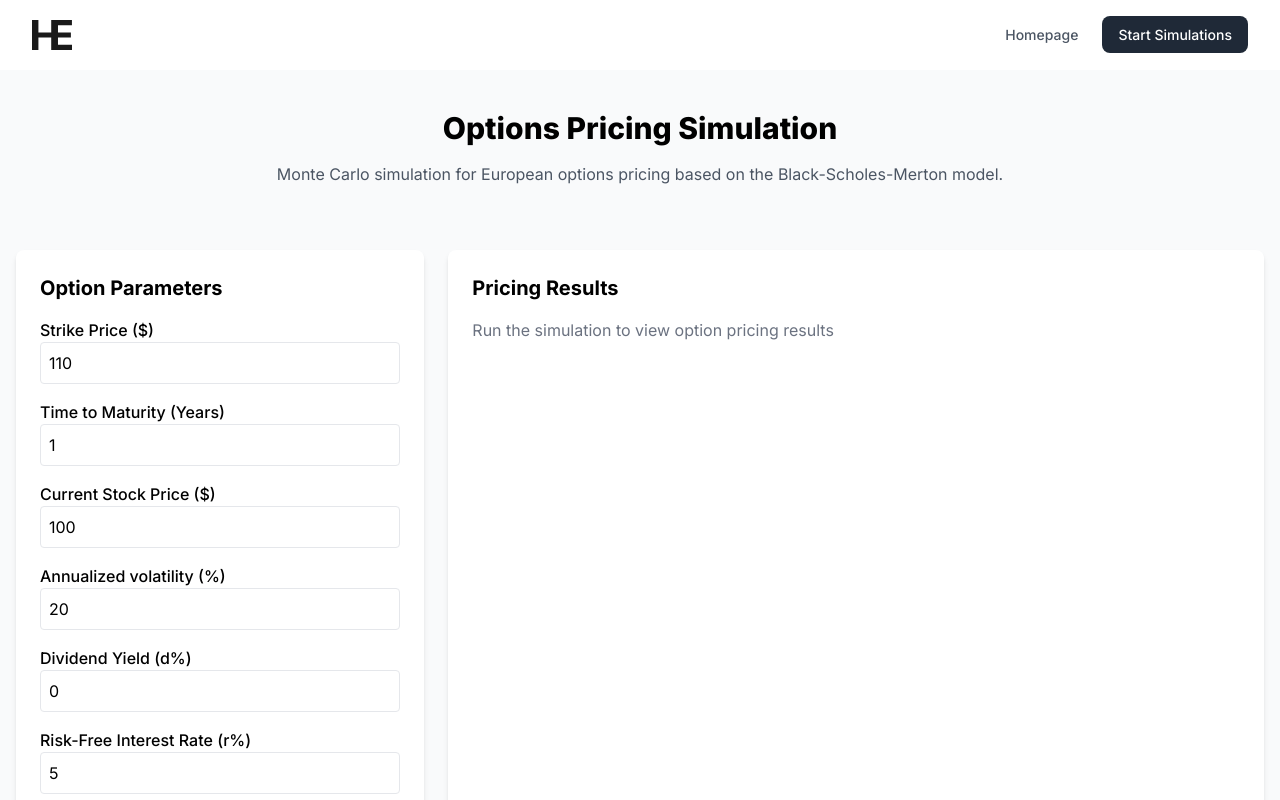
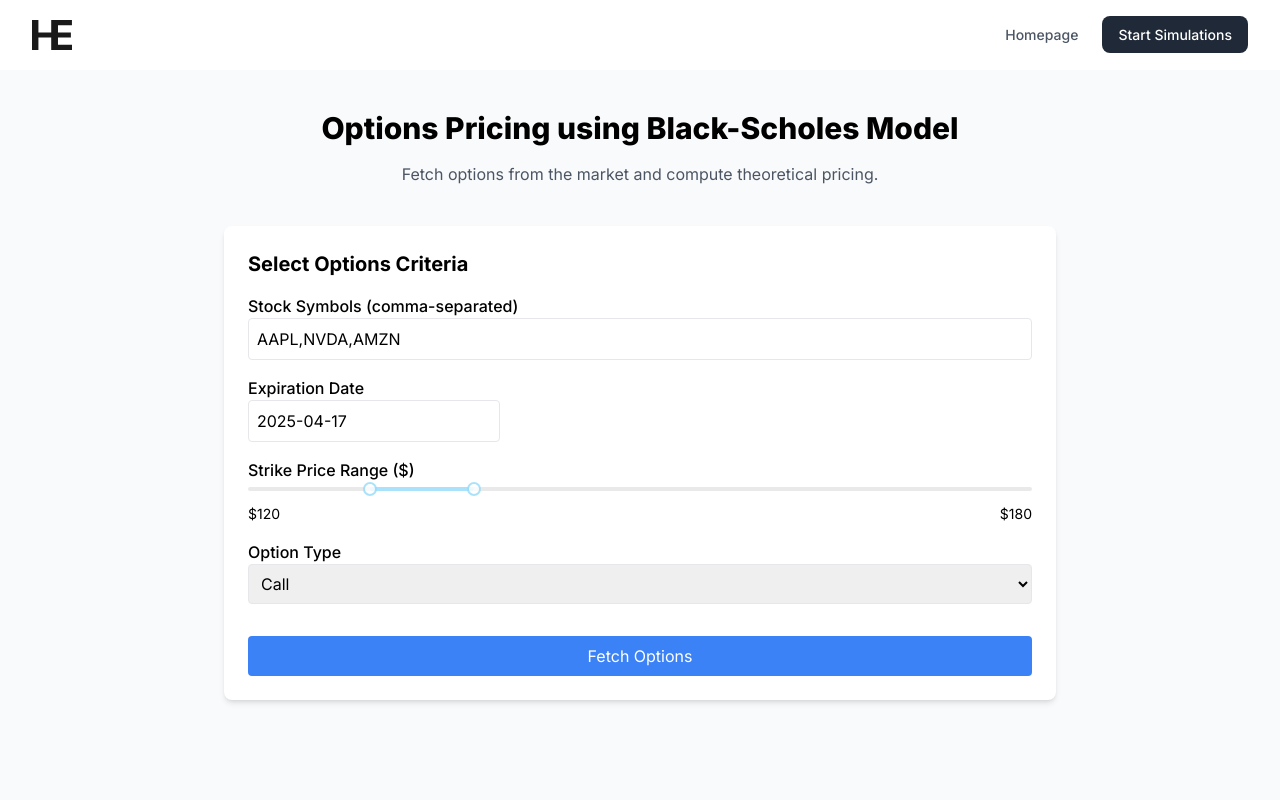
Before and after one commit to hassanelq/Options-pricing, a Next.js app in the folder client/: page /start/black-scholes in a window 1280 px wide. Shown: the top 800 px of the page. Built offline with nearby package versions, Linux system fonts and the light colour scheme.

Commit message:
Add API for fetching options data with validation and filtering

```diff
--- /dev/null
+++ b/client/app/api/fetchOptions.js
@@ -0,0 +1,93 @@
+import axios from "axios";
+
+export default async function handler(req, res) {
+  if (req.method !== "POST") {
+    return res.status(405).json({ error: "Method Not Allowed" });
+  }
+
+  try {
+    const {
+      symbols,
+      expiration,
+      minStrike,
+      maxStrike,
+      optionType,
+      totalResults,
+    } = req.body;
+
+    if (!symbols || !expiration || !minStrike || !maxStrike || !optionType) {
+      return res.status(400).json({ error: "Missing required parameters" });
+    }
+
+    const formattedSymbols = symbols.split(",").map((s) => s.trim());
+    let allOptions = [];
+
+    for (const symbol of formattedSymbols) {
+      const url = `https://query2.finance.yahoo.com/v7/finance/options/${symbol}`;
+      const response = await axios.get(url);
+
+      if (!response.data.optionChain || !response.data.optionChain.result[0]) {
+        continue;
+      }
+
+      const stockPrice =
+        response.data.optionChain.result[0].quote.regularMarketPrice;
+      const availableExpirations =
+        response.data.optionChain.result[0].expirationDates;
+
+      // Convert expiration to timestamp & check if available
+      const expirationTimestamp = Math.floor(
+        new Date(expiration).getTime() / 1000
+      );
+      if (!availableExpirations.includes(expirationTimestamp)) {
+        continue;
+      }
+
+      // Get options for the selected expiration date
+      const optionData = response.data.optionChain.result[0].options.find(
+        (opt) => opt.expirationDate === expirationTimestamp
+      );
+
+      if (!optionData) continue;
+
+      let options = optionType === "call" ? optionData.calls : optionData.puts;
+
+      // Filter by strike price range
+      options = options.filter(
+        (opt) => opt.strike >= minStrike && opt.strike <= maxStrike
+      );
+
+      // Sort by highest open interest & volume (best liquidity)
+      options.sort((a, b) => (b.openInterest || 0) - (a.openInterest || 0));
+
+      // Pick top results
+      const selectedOptions = options.slice(0, totalResults || 10);
+
+      // Format response
+      selectedOptions.forEach((opt) => {
+        allOptions.push({
+          symbol,
+          stock_price: stockPrice,
+          expiration,
+          strike_price: opt.strike,
+          option_type: optionType,
+          market_price: opt.lastPrice || 0,
+          implied_volatility: opt.impliedVolatility || 0,
+          open_interest: opt.openInterest || 0,
+          volume: opt.volume || 0,
+        });
+      });
+    }
+
+    if (allOptions.length === 0) {
+      return res
+        .status(404)
+        .json({ error: "No options found matching criteria" });
+    }
+
+    return res.status(200).json(allOptions);
+  } catch (error) {
+    console.error("Error fetching options:", error);
+    return res.status(500).json({ error: "Failed to fetch option data" });
+  }
+}
--- a/client/app/start/black-scholes/page.jsx
+++ b/client/app/start/black-scholes/page.jsx
@@ -1,129 +1,243 @@
 "use client";
 
-import React, { useState, useCallback } from "react";
+import React, { useState } from "react";
+import axios from "axios";
 import LoadingDots from "../../Components/ui/LoadingDots";
+import DatePicker from "react-datepicker";
+import "react-datepicker/dist/react-datepicker.css";
+import Slider from "rc-slider";
+import "rc-slider/assets/index.css";
 
-const BlackSholesPage = () => {
+const BlackScholesPage = () => {
+  // Initial input states
   const [inputs, setInputs] = useState({
-    strikePrice: 110,
-    timeToMaturity: 1,
+    symbols: "AAPL,NVDA,AMZN", // Multiple stock symbols
+    expiration: new Date("2025-04-17"), // Expiration date picker
+    minStrike: 120,
+    maxStrike: 180,
+    optionType: "call",
+    totalResults: 10, // Max results
+  });
 
-    stockPrice: 100,
-    volatility: 20,
-    dividendYield: 0,
-
-    riskFreeRate: 5,
-  });
-  const [results, setResults] = useState(null);
+  const [optionsList, setOptionsList] = useState(null);
+  const [selectedOption, setSelectedOption] = useState(null);
+  const [pricingResult, setPricingResult] = useState(null);
   const [isLoading, setIsLoading] = useState(false);
 
-  const inputLabels = {
-    strikePrice: "Strike Price ($)",
-    timeToMaturity: "Time to Maturity (Years)",
+  const fetchOptions = async () => {
+    setIsLoading(true);
+    try {
+      const response = await axios.post("/api/fetchOptions", {
+        symbols: inputs.symbols, // "AAPL,NVDA,AMZN"
+        expiration: inputs.expiration.toISOString().split("T")[0], // YYYY-MM-DD
+        minStrike: inputs.minStrike,
+        maxStrike: inputs.maxStrike,
+        optionType: inputs.optionType,
+        totalResults: inputs.totalResults,
+      });
 
-    stockPrice: "Current Stock Price ($)",
-    volatility: "Annualized volatility (%)",
-    dividendYield: "Dividend Yield (d%)",
-
-    riskFreeRate: "Risk-Free Interest Rate (r%)",
+      setOptionsList(response.data);
+      setSelectedOption(null);
+      setPricingResult(null);
+    } catch (error) {
+      console.error("Error fetching options:", error);
+      setOptionsList([]);
+    }
+    setIsLoading(false);
   };
 
-  const runSimulation = useCallback(() => {
+  // Fetch available options from API
+  // const fetchOptions = async () => {
+  //   setIsLoading(true);
+  //   try {
+  //     const response = await axios.post("http://127.0.0.1:8000/options-data", {
+  //       symbols: inputs.symbols.split(",").map((s) => s.trim()), // Convert CSV to list
+  //       expiration: inputs.expiration.toISOString().split("T")[0], // Format to YYYY-MM-DD
+  //       min_strike: parseFloat(inputs.minStrike),
+  //       max_strike: parseFloat(inputs.maxStrike),
+  //       option_type: inputs.optionType.toLowerCase(),
+  //       total_results: parseInt(inputs.totalResults),
+  //     });
+
+  //     setOptionsList(response.data);
+  //     setSelectedOption(null);
+  //     setPricingResult(null);
+  //   } catch (error) {
+  //     console.error("Error fetching options:", error);
+  //     setOptionsList([]);
+  //   }
+  //   setIsLoading(false);
+  // };
+
+  // Price selected option using Black-Scholes
+  const priceOption = async (option) => {
     setIsLoading(true);
-    setTimeout(() => {
-      const simulationResults = monteCarloOptions(inputs);
-      setResults(simulationResults);
+    try {
+      const response = await axios.post(
+        "http://127.0.0.1:8000/black-scholes-pricing",
+        {
+          stock_price: option.stock_price,
+          strike_price: option.strike_price,
+          expiration: option.expiration,
+          risk_free_rate: 0.02, // Default risk-free rate
+          implied_volatility: option.implied_volatility,
+          option_type: option.option_type,
+          market_price: option.market_price,
+        }
+      );
+      setPricingResult(response.data);
+    } catch (error) {
+      console.error("Error pricing option:", error);
+    }
     setIsLoading(false);
-    }, 1000);
-  }, [inputs]);
+  };
 
   return (
     <div className="min-h-screen px-4 py-10 flex flex-col gap-10 bg-gray-50">
       {/* Page Header */}
       <div className="text-center max-w-4xl mx-auto">
         <h1 className="text-3xl font-extrabold mb-4">
-          Options Pricing Simulation
+          Options Pricing using Black-Scholes Model
         </h1>
-
-        <div className="space-y-4 mb-6">
         <p className="text-gray-600">
-            Monte Carlo simulation for European options pricing based on the
-            Black-Scholes-Merton model.
+          Fetch options from the market and compute theoretical pricing.
         </p>
       </div>
-      </div>
-      {/* Simulation Interface */}
-      <div className="flex flex-col md:flex-row gap-6">
+
       {/* Inputs Section */}
-        <div className="md:w-1/3 bg-white p-6 rounded-lg shadow-md">
-          <h3 className="text-xl font-bold mb-4">Option Parameters</h3>
-          {Object.entries(inputLabels).map(([key, label]) => (
-            <div key={key} className="mb-4">
-              <label className="block font-medium">{label}</label>
+      <div className="md:w-2/3 bg-white p-6 rounded-lg shadow-md mx-auto">
+        <h3 className="text-xl font-bold mb-4">Select Options Criteria</h3>
+
+        {/* Symbols Input */}
+        <div className="mb-4">
+          <label className="block font-medium">
+            Stock Symbols (comma-separated)
+          </label>
           <input
-                type="number"
-                value={inputs[key] || 0}
+            type="text"
+            value={inputs.symbols}
             onChange={(e) =>
-                  setInputs((prev) => ({
-                    ...prev,
-                    [key]: parseFloat(e.target.value) || 0,
-                  }))
+              setInputs((prev) => ({ ...prev, symbols: e.target.value }))
             }
             className="border p-2 rounded w-full"
           />
         </div>
-          ))}
+
+        {/* Expiration Date Picker */}
+        <div className="mb-4">
+          <label className="block font-medium">Expiration Date</label>
+          <DatePicker
+            selected={inputs.expiration}
+            onChange={(date) =>
+              setInputs((prev) => ({ ...prev, expiration: date }))
+            }
+            className="border p-2 rounded w-full"
+            dateFormat="yyyy-MM-dd"
+          />
+        </div>
+
+        {/* Strike Price Range Slider */}
+        <div className="mb-4">
+          <label className="block font-medium">Strike Price Range ($)</label>
+          <Slider
+            range
+            min={50}
+            max={500}
+            value={[inputs.minStrike, inputs.maxStrike]}
+            onChange={(values) =>
+              setInputs((prev) => ({
+                ...prev,
+                minStrike: values[0],
+                maxStrike: values[1],
+              }))
+            }
+          />
+          <div className="flex justify-between text-sm mt-2">
+            <span>${inputs.minStrike}</span>
+            <span>${inputs.maxStrike}</span>
+          </div>
+        </div>
+
+        {/* Option Type */}
+        <div className="mb-4">
+          <label className="block font-medium">Option Type</label>
+          <select
+            value={inputs.optionType}
+            onChange={(e) =>
+              setInputs((prev) => ({ ...prev, optionType: e.target.value }))
+            }
+            className="border p-2 rounded w-full"
+          >
+            <option value="call">Call</option>
+            <option value="put">Put</option>
+          </select>
+        </div>
+
+        {/* Fetch Button */}
         <button
-            onClick={runSimulation}
+          onClick={fetchOptions}
           disabled={isLoading}
           className="w-full py-2 mt-4 bg-blue-500 text-white rounded hover:bg-blue-600 transition"
         >
-            {isLoading ? <LoadingDots color="white" /> : "Price Option"}
+          {isLoading ? <LoadingDots color="white" /> : "Fetch Options"}
         </button>
       </div>
 
-        {/* Results Section */}
-        <div className="md:w-2/3 bg-white p-6 rounded-lg shadow-md">
-          <h3 className="text-xl font-bold mb-4">Pricing Results</h3>
-          {isLoading ? (
-            <div className="flex justify-center items-center h-64">
-              <LoadingDots color="#3498db" />
-            </div>
-          ) : results ? (
-            <>
-              <div className="mb-8">
-                <h4 className="text-lg font-semibold mb-4">Option Valuation</h4>
-                <div className="grid grid-cols-2 md:grid-cols-3 gap-4">
-                  <div className="bg-blue-50 p-4 rounded-lg">
-                    <p className="text-sm text-gray-600">Call Option Price</p>
-                    <p className="text-2xl font-bold">
-                      ${results?.callPrice?.toFixed(2) || "N/A"}
+      {/* Options List */}
+      {/* Options List */}
+      {optionsList && (
+        <div className="md:w-3/4 bg-white p-6 rounded-lg shadow-md mx-auto">
+          <h3 className="text-xl font-bold mb-4">Available Options</h3>
+          {optionsList.length === 0 ? (
+            <p className="text-gray-500">
+              No options found. Try different filters.
             </p>
-                  </div>
-                  <div className="bg-blue-50 p-4 rounded-lg">
-                    <p className="text-sm text-gray-600">Put Option Price</p>
-                    <p className="text-2xl font-bold">
-                      ${results?.putPrice?.toFixed(2) || "N/A"}
-                    </p>
-                  </div>
-                  <div className="bg-blue-50 p-4 rounded-lg">
-                    <p className="text-sm text-gray-600">ITM Probability</p>
-                    <p className="text-2xl font-bold">
-                      {results.inTheMoneyProbability}%
-                    </p>
-                  </div>
-                </div>
-              </div>
-            </>
           ) : (
-            <p className="text-gray-500">
-              Run the simulation to view option pricing results
-            </p>
+            <table className="w-full border-collapse border border-gray-300">
+              <thead>
+                <tr className="bg-gray-100">
+                  <th className="border p-2">Symbol</th>
+                  <th className="border p-2">Strike Price</th>
+                  <th className="border p-2">Expiration</th>
+                  <th className="border p-2">Type</th>
+                  <th className="border p-2">Market Price</th>
+                  <th className="border p-2">Implied Volatility</th>
+                  <th className="border p-2">Select</th>
+                </tr>
+              </thead>
+              <tbody>
+                {optionsList.map((option, index) => (
+                  <tr key={index} className="text-center">
+                    <td className="border p-2">{option.symbol}</td>
+                    <td className="border p-2">${option.strike_price}</td>
+                    <td className="border p-2">{option.expiration}</td>
+                    <td className="border p-2 capitalize">
+                      {option.option_type}
+                    </td>
+                    <td className="border p-2">${option.market_price}</td>
+                    <td className="border p-2">
+                      {(option.implied_volatility * 100).toFixed(2)}%
+                    </td>
+                    <td className="border p-2">
+                      <button
+                        onClick={() => {
+                          setSelectedOption(option);
+                          priceOption(option);
+                        }}
+                        className="bg-green-500 text-white px-3 py-1 rounded hover:bg-green-600 transition"
+                      >
+                        Price Option
+                      </button>
+                    </td>
+                  </tr>
+                ))}
+              </tbody>
+            </table>
           )}
         </div>
-      </div>
+      )}
     </div>
   );
 };
 
-export default BlackSholesPage;
+export default BlackScholesPage;
--- a/client/package.json
+++ b/client/package.json
@@ -12,6 +12,7 @@
     "@headlessui/react": "^2.2.0",
     "@heroicons/react": "^2.2.0",
     "@lottiefiles/react-lottie-player": "^3.6.0",
+    "axios": "^1.8.2",
     "chart.js": "^4.4.0",
     "chartjs-plugin-annotation": "^3.0.1",
     "chartjs-plugin-zoom": "^2.0.1",
@@ -22,8 +23,10 @@
     "lottie-react": "^2.4.1",
     "next": "15.0.2",
     "prop-types": "^15.8.1",
+    "rc-slider": "^11.1.8",
     "react": "^18.2.0",
     "react-chartjs-2": "^5.3.0",
+    "react-datepicker": "^8.1.0",
     "react-dom": "^18.2.0"
   },
   "devDependencies": {
```
Also changed, not shown: 2 other files (tests, documents, lock files or other folders). Lines whose indentation alone changed are shown as unchanged.
